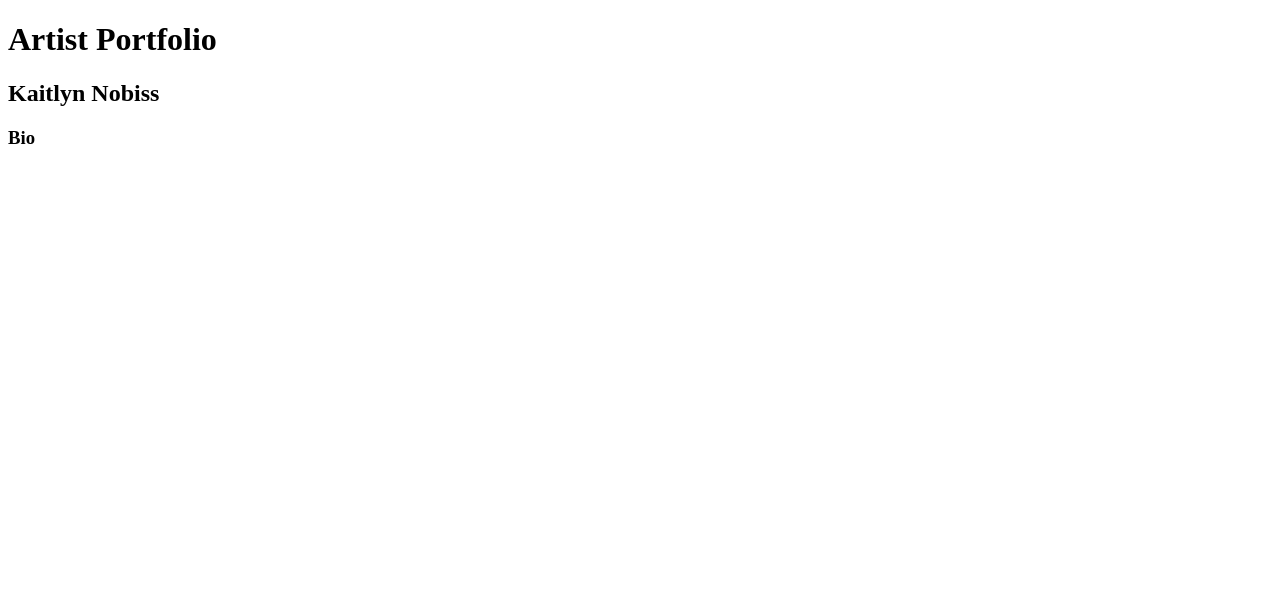
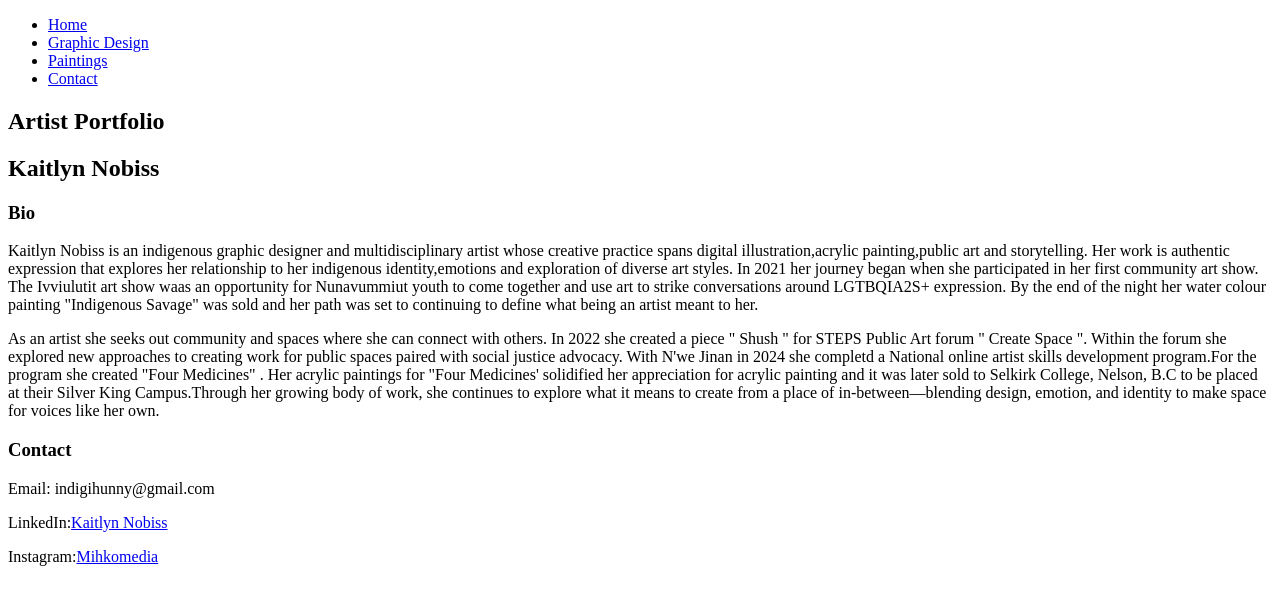
Before and after one commit to indigihunny/mihkomedia, a plain HTML site: page index.html in a window 1280 px wide. Drawn offline with Linux system fonts and the light colour scheme.

Commit message:
nav bar, main and footer
added a chunk of content for my main page, added a nav bar today for future pages and incorporated a footer with links.

```diff
--- a/index.html
+++ b/index.html
@@ -5,21 +5,38 @@
     <meta charset="utf-8">
 </head>
 <body>
+    <header>
 
-    <h1>Artist Portfolio</h1>
-        <h2>Kaitlyn Nobiss</h2>
-            <h3>Bio</>
+        <!--This navigator leads to four pages: Home , Graphic Design, Paintings and then Contact.-->
+        <nav>
+            <ul>
+                <li><a href="home.html">Home</a></li>
+                <li><a href="graphicdesign.html">Graphic Design</a></li>
+                <li><a href="Paintings.html">Paintings</a></li>
+                <li><a href="Contact.html">Contact</a></li>
+            </ul>
+        </nav>
+
+    </header>
+    <main>
+        <section>
+            <h1>Artist Portfolio</h1>
+            <h2>Kaitlyn Nobiss</h2>
+            <h3>Bio</h3>
+            <p>Kaitlyn Nobiss is an indigenous graphic designer and multidisciplinary artist whose creative practice spans digital illustration,acrylic painting,public art and storytelling. Her work is authentic expression that explores her relationship to her indigenous identity,emotions and exploration of diverse art styles. In 2021 her journey began when she participated in her first community art show. The Ivviulutit art show waas an opportunity for Nunavummiut youth to come together and use art to strike conversations around LGTBQIA2S+ expression. By the end of the night her water colour painting "Indigenous Savage" was sold and her path was set to continuing to define what being an artist meant to her.</p>
+            <p>As an artist she seeks out community and spaces where she can connect with others. In 2022 she created a piece " Shush " for STEPS Public Art forum " Create Space ". Within the forum she explored new approaches to creating work for public spaces paired with social justice advocacy. With N'we Jinan in 2024 she completd a National online artist skills development program.For the program she created "Four Medicines" . Her acrylic paintings for "Four Medicines' solidified her appreciation for acrylic painting and it was later sold to Selkirk College, Nelson, B.C to be placed at their Silver King Campus.Through her growing body of work, she continues to explore what it means to create from a place of in-between—blending design, emotion, and identity to make space for voices like her own.</p>
+
+        </section>
+    </main>
 
 
 
-
-
-
-
-
-
-
-
+    <footer>
+        <h3>Contact</h3>
+        <p>Email: indigihunny@gmail.com</p>
+        <p>LinkedIn:<a href="https://www.linkedin.com/in/kaitlyn-nobiss/?originalSubdomain">Kaitlyn Nobiss</a></p>
+        <p>Instagram:<a href="https://www.instagram.com/mihkomedia?igsh=MWk0dmprdTRyZjVubQ==">Mihkomedia</a></p>
+    </footer>
 
 
 
@@ -27,4 +44,6 @@
 
 
 </body>
+
+
 </html>
```
Also changed, not shown: 1 other file.
